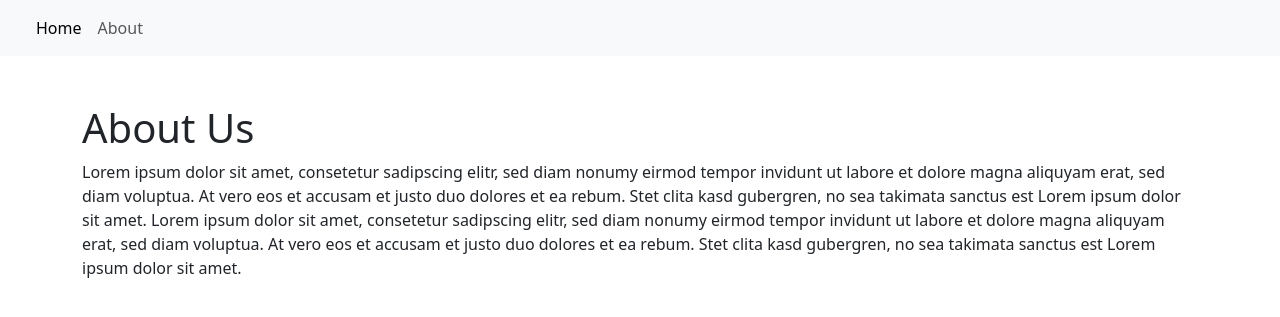
After one commit to isoboye24/restaurant-menu, a Django app: page /about/ in a window 1280 px wide. The commit adds this page. Shown: the top 317 px of the page. Run offline with Django 5.2, Linux system fonts and the light colour scheme.

Commit message:
I created a base HTML page, added bootstrap and its navigation and also created about page

```diff
--- /dev/null
+++ b/restaurant_menu/templates/about.html
@@ -0,0 +1,13 @@
+{% extends 'base.html' %}
+{% block content %}
+    <div class="container">
+        <h1 class="pt-5">About Us</h1>
+        <p>Lorem ipsum dolor sit amet, consetetur sadipscing elitr, sed diam nonumy eirmod tempor invidunt ut labore
+            et dolore magna aliquyam erat, sed diam voluptua. At vero eos et accusam et justo duo dolores et ea rebum.
+            Stet clita kasd gubergren, no sea takimata sanctus est Lorem ipsum dolor sit amet. Lorem ipsum dolor sit
+            amet, consetetur sadipscing elitr, sed diam nonumy eirmod tempor invidunt ut labore et dolore magna
+            aliquyam erat, sed diam voluptua. At vero eos et accusam et justo duo dolores et ea rebum. Stet clita kasd
+            gubergren, no sea takimata sanctus est Lorem ipsum dolor sit amet.
+        </p>
+    </div>
+{% endblock content %}
--- /dev/null
+++ b/restaurant_menu/templates/base.html
@@ -0,0 +1,38 @@
+<!DOCTYPE html>
+<html lang="en">
+    <head>
+        <meta charset="UTF-8">
+        <meta name="viewport" content="width=device-width, initial-scale=1, shrink-to-fit=no">
+        <link rel="stylesheet" href="https://cdn.jsdelivr.net/npm/bootstrap@5.3.2/dist/css/bootstrap.min.css">
+        <title>Menu Products</title>
+    </head>
+    <body>
+        <nav class="navbar navbar-expand-lg bg-light">
+            <div class="container-fluid">
+                    <a class="navbar-brand" href="#"></a>
+
+                    <button class="navbar-toggler" type="button" data-bs-toggle="collapse" data-bs-target="#navbarNav" aria-controls="navbarNav" aria-expanded="false" aria-label="Toggle navigation">
+                         <span class="navbar-toggler-icon"></span>
+                    </button>
+                <div class="collapse navbar-collapse" id="navbarNav">
+                    <ul class="navbar-nav">
+                         <li class="nav-item">
+                            <a class="nav-link active" aria-current="page" href="{% url 'home' %}">Home</a>
+                        </li>
+                        <li class="nav-item">
+                            <a class="nav-link" aria-current="page" href="{% url 'about' %}">About</a>
+                        </li>
+                    </ul>
+                </div>
+            </div>
+        </nav>
+
+        {% block content %}
+        {% endblock content %}
+
+<!-- JavaScript Bundle with Popper -->
+             <script src="https://code.jquery.com/jquery-3.6.0.min.js"></script>
+        <script src="https://cdn.jsdelivr.net/npm/bootstrap@5.3.2/dist/js/bootstrap.min.js"></script>
+
+    </body>
+</html>
--- a/restaurant_menu/urls.py
+++ b/restaurant_menu/urls.py
@@ -3,5 +3,6 @@ from . import views
 
 urlpatterns = [
     path('', views.MenuList.as_view(), name='home'),
+    path('about/', views.About.as_view(), name='about'),
     path('item/<int:pk>/', views.MenuItemDetail.as_view(), name='menu_item'),
 ]
--- a/restaurant_menu/views.py
+++ b/restaurant_menu/views.py
@@ -1,5 +1,6 @@
 from django.shortcuts import render
 from django.views import generic
+from django.views.generic import TemplateView
 from .models import Item, MEAL_TYPE
 
 
@@ -16,3 +17,7 @@ class MenuList(generic.ListView):
 class MenuItemDetail(generic.DetailView):
     model = Item
     template_name = "menu_item_detail.html"
+
+
+class About(TemplateView):
+    template_name = "about.html"
```
Also changed, not shown: restaurant_menu/templates/index.html (+18 -10 lines), restaurant_menu/templates/menu_item_detail.html (+8 -12 lines).
